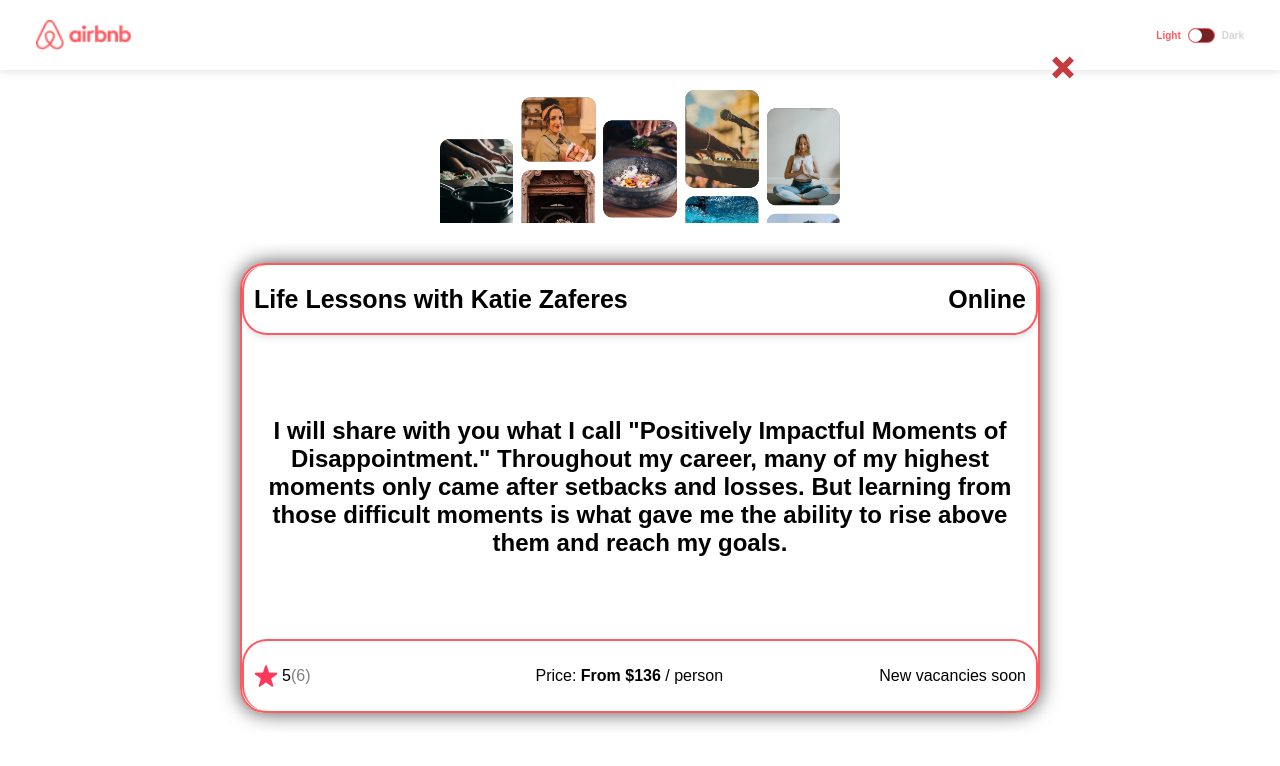
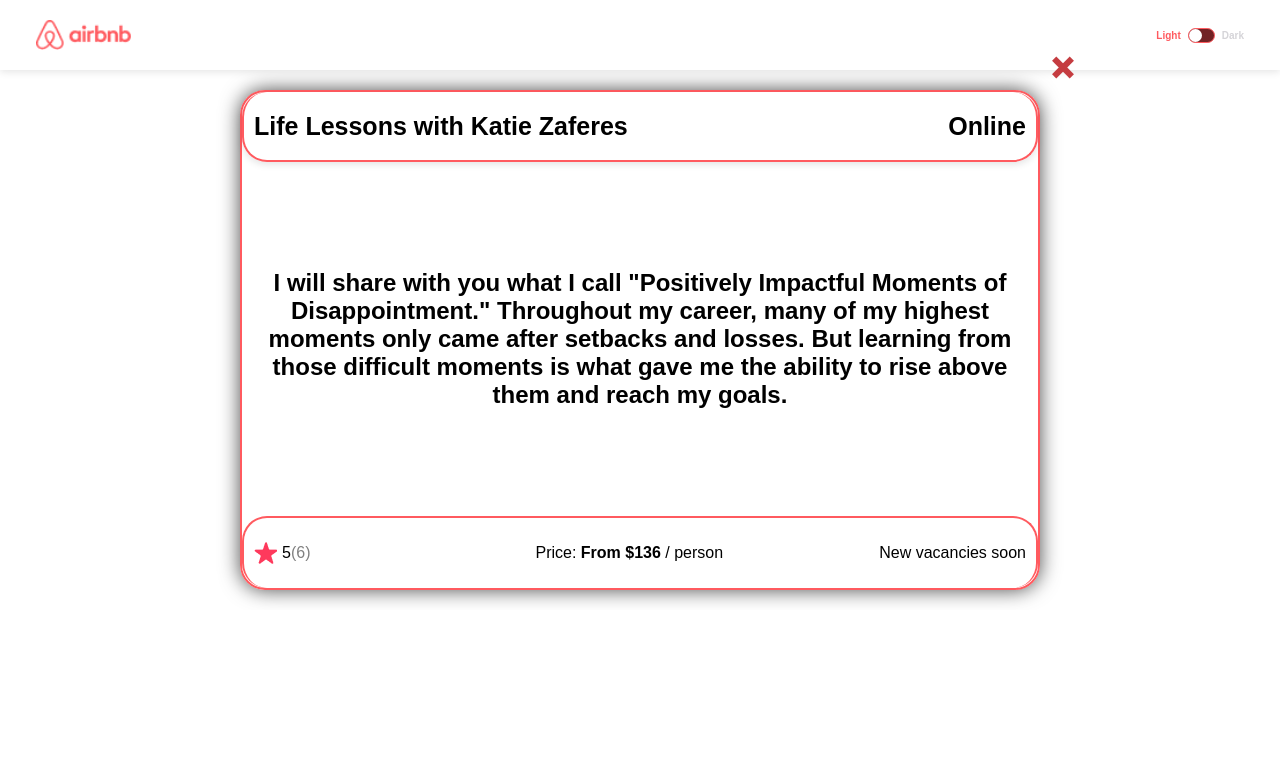
Before and after one commit to andremscruz/airbnb-clone, a React (Create React App) app: page / in a window 1280 px wide. Both pictures are taken after a click on the button 113 px from the left and 624 px from the top of the page. Shown: the top 766 px of the page. Built offline with nearby package versions, Linux system fonts and the light colour scheme.

Commit message:
minor refactor for dark mode

```diff
--- a/src/App.js
+++ b/src/App.js
@@ -6,7 +6,7 @@ import CardComponent from "./components/CardComponent"
 
 
 function App() {
-  const [showDescription, setShowDescription] = useState(true);
+  const [showDescription, setShowDescription] = useState(false);
   const [darkMode, setDarkMode] = useState(false)
   const [description, setDescription] = useState(
     {
@@ -50,9 +50,9 @@ function App() {
   return (
     <div className ={darkMode ? "container--dark" : ""} >
        <Navbar darkMode = {darkMode} toggleDarkMode = {toggleDarkMode}/>
-      <Hero darkMode = {darkMode} showDescription = {showDescription}/>
+      {!showDescription && <Hero darkMode = {darkMode} />}
       <section className="cards-list">
-        {showDescription ? <CardComponent handleClick = {handleClick} darkMode = {darkMode}/> :
+        {!showDescription ? <CardComponent handleClick = {handleClick} darkMode = {darkMode}/> :
         <Description
           id = {description.id}
           title = {description.title}
--- a/src/Description.css
+++ b/src/Description.css
@@ -10,10 +10,10 @@ body {
 }
 
 .description--container{
-    min-height: 450px;
+    min-height: 500px;
     min-width: 800px;
     max-width: 800px;
-    max-height: 450px;
+    max-height: 500px;
     margin: 0 auto;
     text-align: center;
     display: flex;
@@ -24,10 +24,10 @@ body {
     border-radius: 25px;
 }
 .description--container--dark{
-    min-height: 450px;
+    min-height: 500px;
     min-width: 800px;
     max-width: 800px;
-    max-height: 450px;
+    max-height: 500px;
     margin: 0 auto;
     text-align: center;
     display: flex;
--- a/src/components/Hero.js
+++ b/src/components/Hero.js
@@ -6,11 +6,10 @@ import "../Hero.css"
 function Hero(props) {
     return (
         <section className={props.darkMode ? "hero--dark" : "hero"}>
-            {!props.showDescription ? <img alt = "hero" src = {heroHalf} className="hero--photo"/>
-            : <img alt = "hero" src = {hero} className="hero--photo" /> }
-            {props.showDescription && <h1 className="hero--header">Online Experiences</h1>}
-            {props.showDescription && <p className="hero--text">Join unique interactive activities led by
-            one-of-a-kind hosts—all without leaving home.</p>}
+            <img alt = "hero" src = {hero} className="hero--photo" />
+            <h1 className="hero--header">Online Experiences</h1>
+            <p className="hero--text">Join unique interactive activities led by
+            one-of-a-kind hosts—all without leaving home.</p>
         </section>
     )
 }
```
